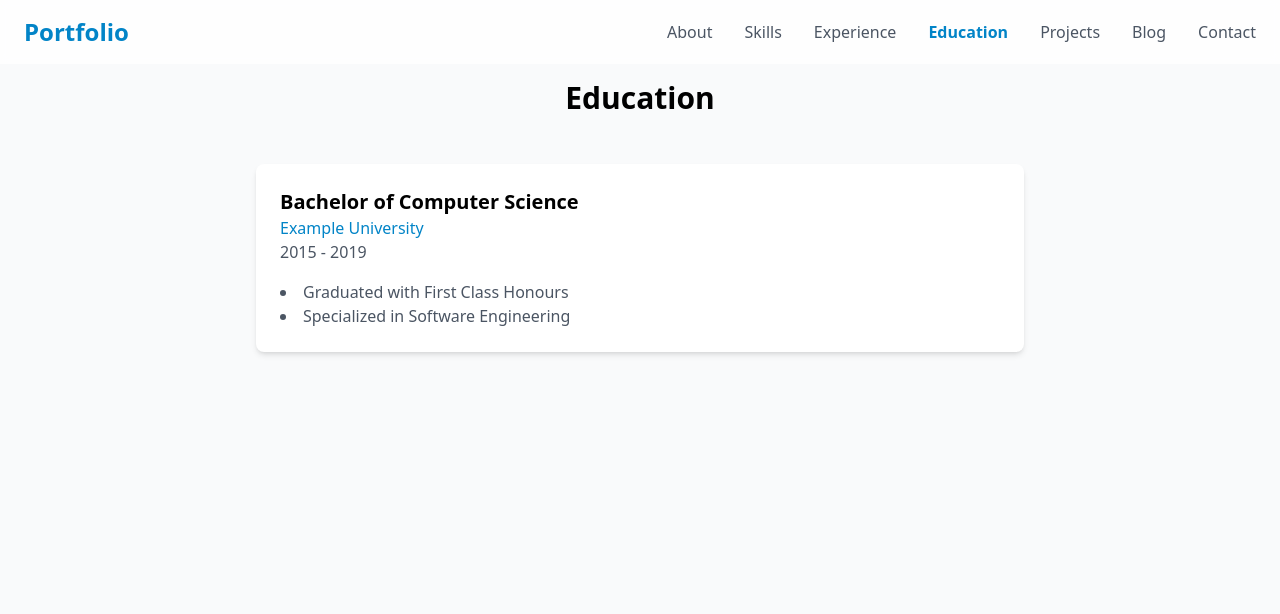
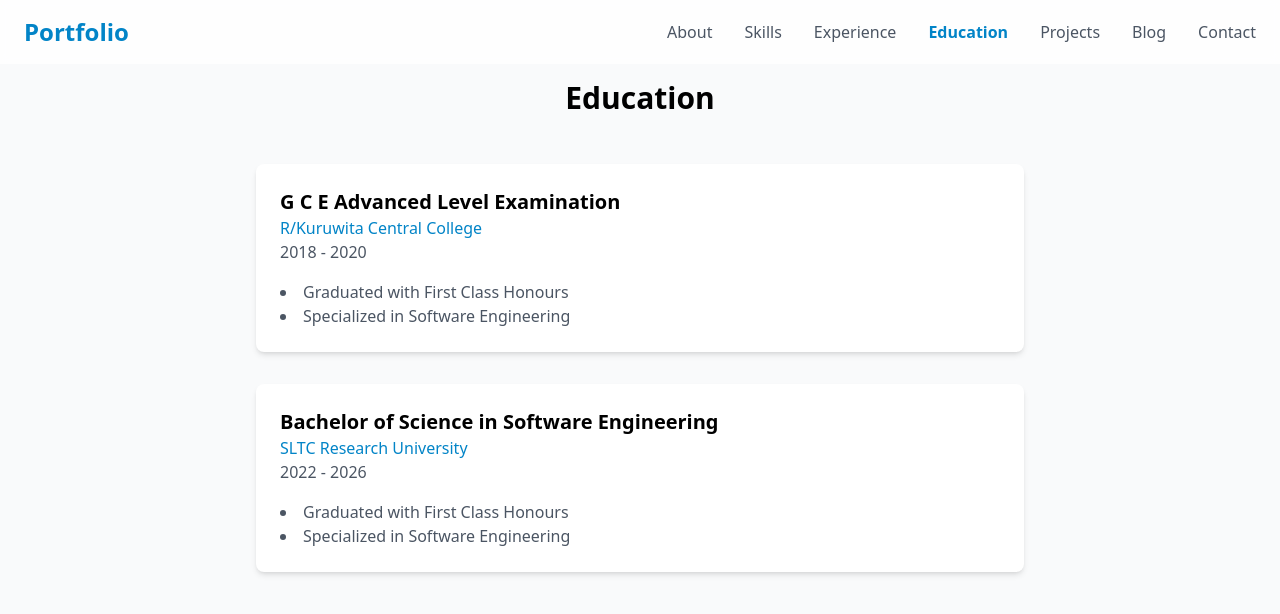
Before and after one commit to NimsaraPeiris/portfolio, a React (Vite) app: page /education in a window 1280 px wide. Shown: the top 614 px of the page. Built offline with nearby package versions, Linux system fonts and the light colour scheme.

Commit message:
About, Education & Xp

```diff
--- a/src/components/AboutMe.jsx
+++ b/src/components/AboutMe.jsx
@@ -22,20 +22,24 @@ export default function AboutMe() {
               <div className="relative">
                 <div className="w-64 h-64 rounded-full overflow-hidden">
                   <img
-                    src="https://via.placeholder.com/256"
+                    src="../../public/avatar.png"
                     alt="Profile"
                     className="w-full h-full object-cover"
                   />
                 </div>
-                <div className="absolute -bottom-4 -right-4 bg-primary-500 text-white px-6 py-2 rounded-full">
-                  Available for hire
-                </div>
               </div>
             </div>
 
+
+
             <div className="md:w-2/3">
               <h1 className="text-4xl font-bold mb-4">Hello, I'm John Doe</h1>
+
               <h2 className="text-2xl text-primary-600 mb-6">Full Stack Developer</h2>
+              <div className="-bottom-4 -right-4 bg-primary-500 text-white px-6 py-2 rounded-full w-fit">
+                Available for hire
+              </div><br />
+
               <p className="text-gray-600 mb-6">
                 I'm a passionate developer with 5 years of experience in building web applications.
                 I specialize in React, Node.js, and cloud technologies. When I'm not coding,
--- a/src/components/Education.jsx
+++ b/src/components/Education.jsx
@@ -14,11 +14,24 @@ export default function Education() {
           transition={{ duration: 0.6 }}
         >
           <h2 className="text-3xl font-bold text-center mb-12">Education</h2>
+
+          <div className="max-w-3xl mx-auto space-y-8 pb-8">
+            <div className="bg-white p-6 rounded-lg shadow-md">
+              <h3 className="text-xl font-semibold">G C E Advanced Level Examination</h3>
+              <p className="text-primary-600">R/Kuruwita Central College</p>
+              <p className="text-gray-600">2018 - 2020</p>
+              <ul className="mt-4 list-disc list-inside text-gray-600">
+                <li>Graduated with First Class Honours</li>
+                <li>Specialized in Software Engineering</li>
+              </ul>
+            </div>
+          </div>
+
           <div className="max-w-3xl mx-auto space-y-8">
             <div className="bg-white p-6 rounded-lg shadow-md">
-              <h3 className="text-xl font-semibold">Bachelor of Computer Science</h3>
-              <p className="text-primary-600">Example University</p>
-              <p className="text-gray-600">2015 - 2019</p>
+              <h3 className="text-xl font-semibold">Bachelor of Science in Software Engineering</h3>
+              <p className="text-primary-600">SLTC Research University</p>
+              <p className="text-gray-600">2022 - 2026</p>
               <ul className="mt-4 list-disc list-inside text-gray-600">
                 <li>Graduated with First Class Honours</li>
                 <li>Specialized in Software Engineering</li>
--- a/src/components/Experience.jsx
+++ b/src/components/Experience.jsx
@@ -25,9 +25,9 @@ export default function Experience() {
                 />
               </div>
               <div>
-                <h3 className="text-xl font-semibold">Senior Developer</h3>
-                <p className="text-primary-600">Example Company</p>
-                <p className="text-gray-600">2020 - Present</p>
+                <h3 className="text-xl font-semibold">Software Engineer</h3>
+                <p className="text-primary-600">Imprezit</p>
+                <p className="text-gray-600">2023 - Present</p>
                 <p className="mt-2">
                   Led development of multiple full-stack applications using React and Node.js.
                 </p>
```
